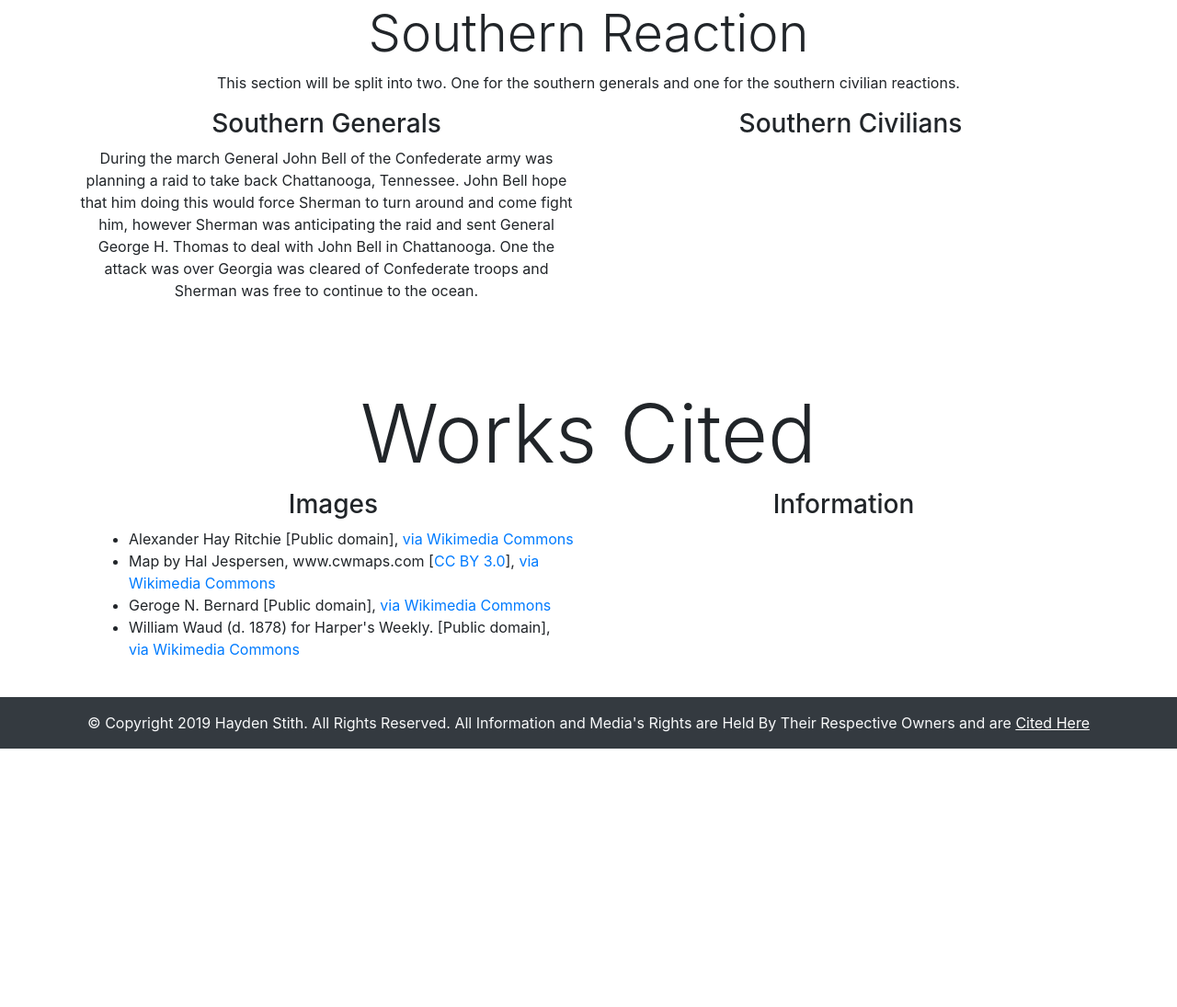
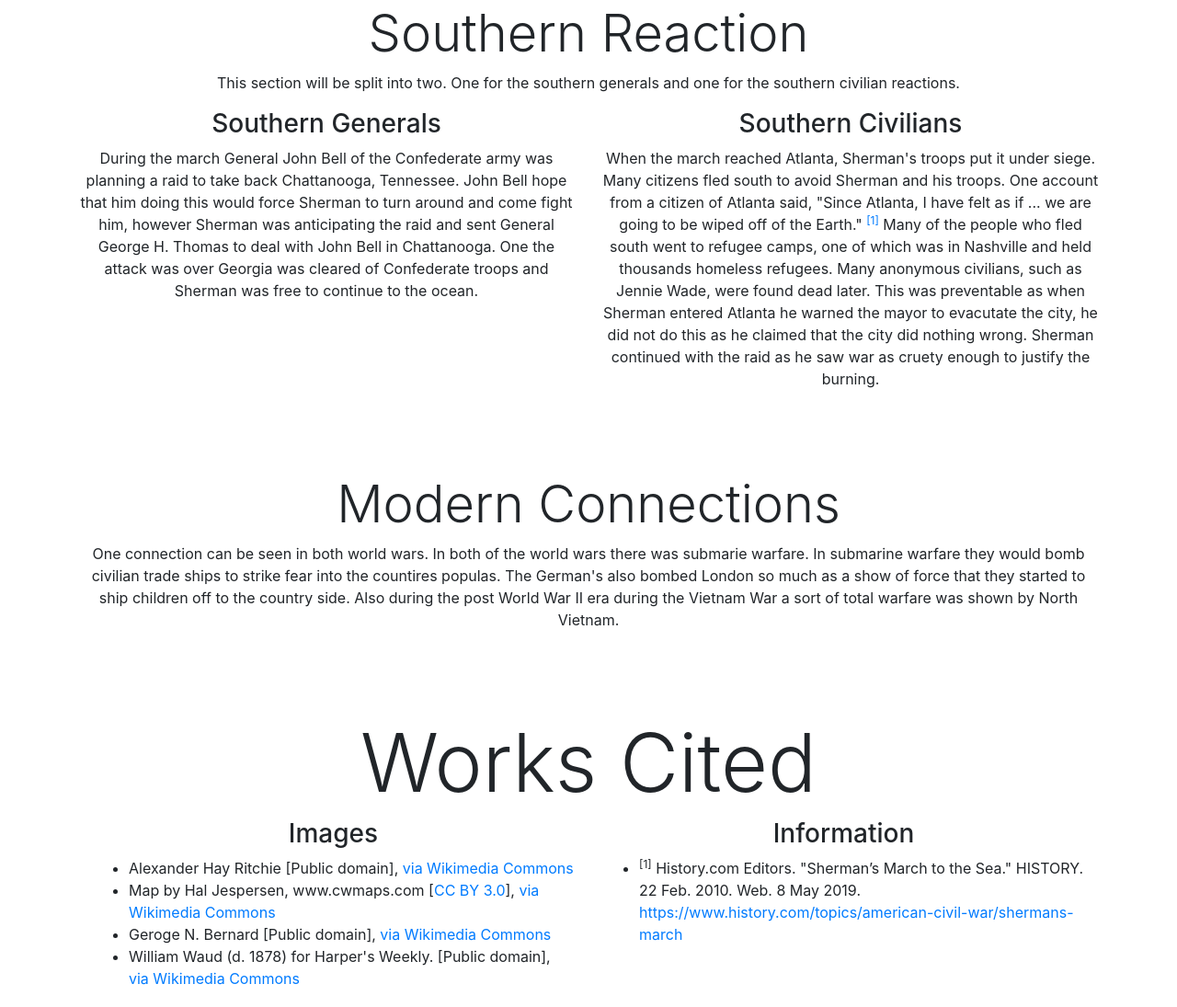
Before and after one commit to HMStith/personal-portfolio, a plain HTML site: page civil-war/index.html in a window 1280 px wide. Shown: the part 1228-2323 px from the top of the page at 92% size. Before the commit the page ends 2042 px from the top, so only its background shows below. Drawn offline with nearby package versions, Linux system fonts and the light colour scheme.

Commit message:
Added new section and finished previous ones

```diff
--- a/civil-war/index.html
+++ b/civil-war/index.html
@@ -19,6 +19,9 @@
                 </li>
                 <li class="nav-item">
                     <a class="nav-link scroll" href="#southern-reaction">Southern Reaction</a>
+                </li>
+                <li class="nav-item">
+                    <a class="nav-link scroll" href="#modern-connections">Modern Connections</a>
                 </li>
                 <li class="nav-item">
                     <a class="nav-link scroll" href="#works-cited">Works Cited</a>
@@ -111,10 +114,27 @@
                 <div class="col-6">
                     <h3 class="text-center">Southern Civilians</h3>
                     <p class="text-center">
-
+                        When the march reached Atlanta, Sherman's troops put it under siege. Many citizens fled south to
+                        avoid Sherman and his troops. One account from a citizen of Atlanta said, "Since Atlanta, I have
+                        felt as if ... we are going to be wiped off of the Earth." <a class="scroll" href="#citation-1"><sup>[1]</sup></a>
+                         Many of the people who fled south went to refugee camps, one of which was in Nashville and held thousands
+                        homeless refugees. Many anonymous civilians, such as Jennie Wade, were found dead later. This was
+                        preventable as when Sherman entered Atlanta he warned the mayor to evacutate the city, he did not
+                        do this as he claimed that the city did nothing wrong. Sherman continued with the raid as he saw
+                        war as cruety enough to justify the burning.
                     </p>
                 </div>
             </div>
+        </div>
+        <div id="modern-connections" style="padding-top: 75px;" class="container">
+            <h1 class="display-4 text-center">Modern Connections</h1>
+            <p class="text-center">
+                One connection can be seen in both world wars. In both of the world wars there was submarie
+                warfare. In submarine warfare they would bomb civilian trade ships to strike fear into
+                the countires populas. The German's also bombed London so much as a show of force that they
+                started to ship children off to the country side. Also during the post World War II era during
+                the Vietnam War a sort of total warfare was shown by North Vietnam.
+            </p>
         </div>
         <div id="works-cited" style="padding-top: 75px; " class="container">
             <h1 class="display-2" style="text-align: center;">Works Cited</h1>
@@ -131,6 +151,9 @@
                     </div>
                     <div class="col-6">
                         <h3 class="display-6 text-center">Information</h3>
+                        <ul>
+                            <li id="citation-1"><sup>[1]</sup> History.com Editors. "Sherman’s March to the Sea." HISTORY. 22 Feb. 2010. Web. 8 May 2019. <a href="https://www.history.com/topics/american-civil-war/shermans-march">https://www.history.com/topics/american-civil-war/shermans-march</a></li>
+                        </ul>
                     </div>
                 </div>
             </div>
```
